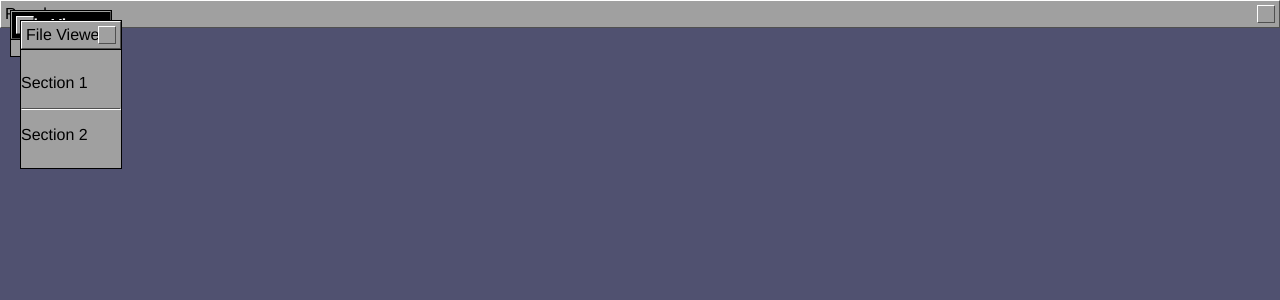
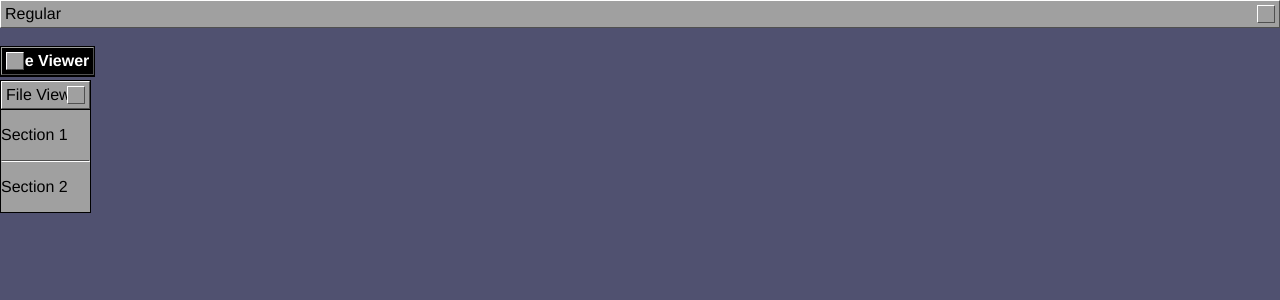
Before and after one commit to aburd/open-step-os-react, a React (Create React App) app: page / in a window 1280 px wide. Shown: the top 300 px of the page. Built offline with nearby package versions, Linux system fonts and the light colour scheme.

Commit message:
add dragaable to window

```diff
--- a/src/components/Window.scss
+++ b/src/components/Window.scss
@@ -1,7 +1,8 @@
 @import 'styles/colors';
 
 .Window {
-  position: fixed;
+  // position: fixed;
+  display: inline-block;
   border: 1px solid $border-window;
 
   hr {
@@ -10,8 +11,8 @@
   }
 
   .Window--inner {
-    padding: 8px 0;
     border-top: 1px solid $border-window;
     background: $bg-menu;
+    overflow: auto;
   }
 }
--- a/src/components/Window.tsx
+++ b/src/components/Window.tsx
@@ -1,4 +1,5 @@
-import React, { useState } from 'react'
+import React from 'react'
+import Draggable from 'react-draggable'
 import WindowHeader from './WindowHeader'
 import './Window.scss'
 
@@ -14,36 +15,22 @@ interface Props {
 const Window: React.SFC<Props> = ({
   title,
   active,
-  initialPosition,
-  initialWidth,
   children,
 }) => {
-  const [top, updateTop] = useState(initialPosition[0])
-  const [left, updateLeft] = useState(initialPosition[1])
-  const [width, updateWidth] = useState(initialWidth || 100)
   return (
-    <div
-      className="Window"
-      style={{
-        top: `${top}px`,
-        left: `${left}px`,
-        width: `${width}px`,
-      }}
-    >
+    <Draggable>
+      <div className="Window">
         <WindowHeader
           text={title}
           active={active}
           textCenter={active}
           onCloseClick={() => alert('Clicked')}
-        onDrag={(dx, dy) => {
-          updateTop(top + dy)
-          updateLeft(left + dx)
-        }}
         />
         <div className="Window--inner">
           {children}
         </div>
       </div>
+    </Draggable>
   )
 }
 
--- a/src/components/WindowHeader.tsx
+++ b/src/components/WindowHeader.tsx
@@ -7,7 +7,6 @@ interface Props {
   active?: boolean
   textCenter?: boolean
   onCloseClick?: () => void
-  onDrag?: (dx: number, dy: number) => void
 }
 
 const WindowHeader: React.SFC<Props> = ({
@@ -15,19 +14,10 @@ const WindowHeader: React.SFC<Props> = ({
   active,
   textCenter,
   onCloseClick,
-  onDrag,
 }) => {
-  const [mouseIsDown, updateMouseIsDown] = useState(false)
-
   return (
     <div
       className={`WindowHeader convex-border ${textCenter ? 'text-center' : ''} ${active ? 'active' : ''}`}
-      onMouseMove={(e) => {
-        if (mouseIsDown && onDrag) onDrag(e.movementX, e.movementY)
-      }}
-      onMouseDown={() => updateMouseIsDown(true)}
-      onMouseUp={() => updateMouseIsDown(false)}
-      onMouseLeave={() => updateMouseIsDown(false)}
     >
       <div className="WindowHeader--inner">
         {text}
```
Lines whose indentation alone changed are shown as unchanged.
